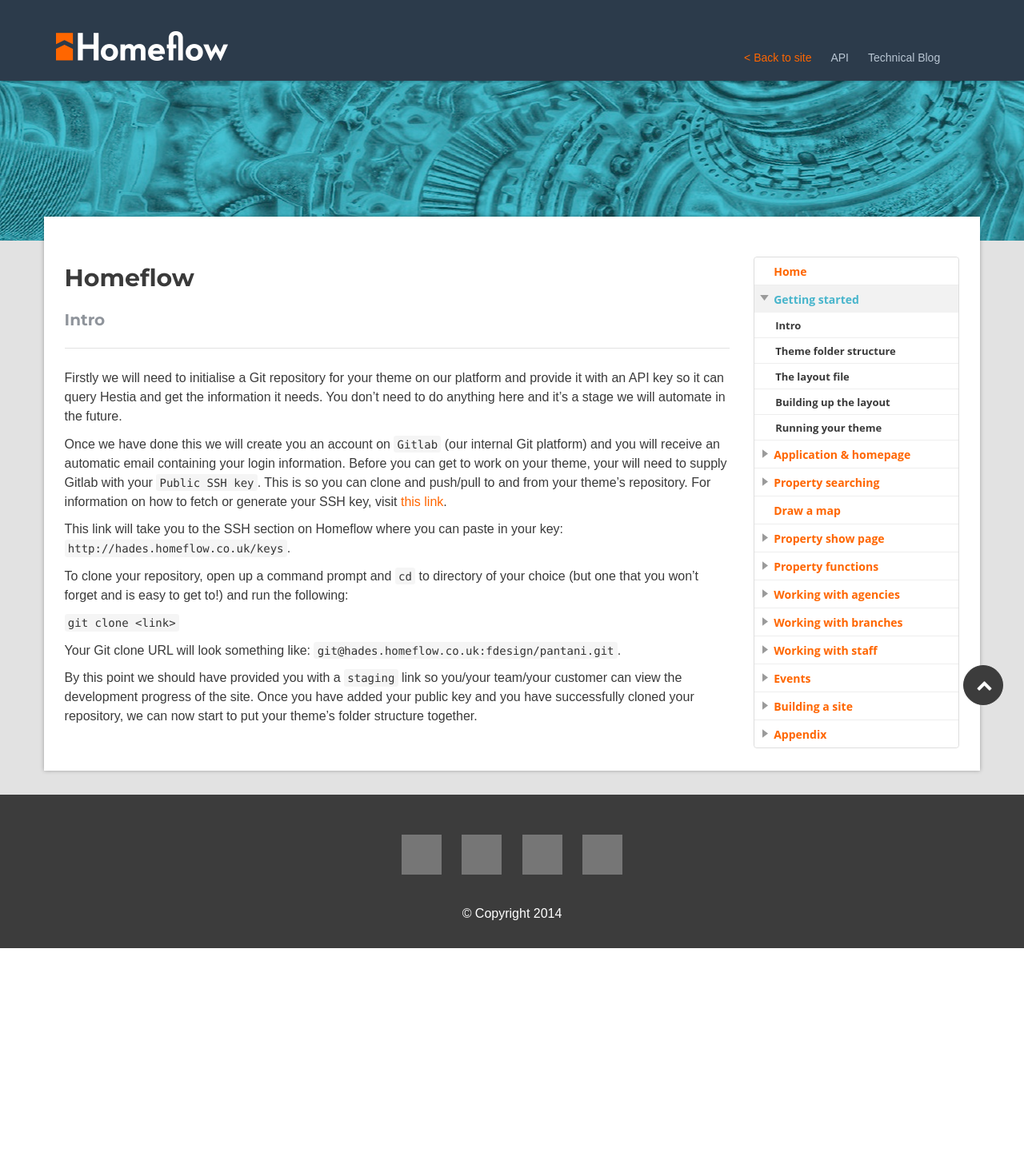
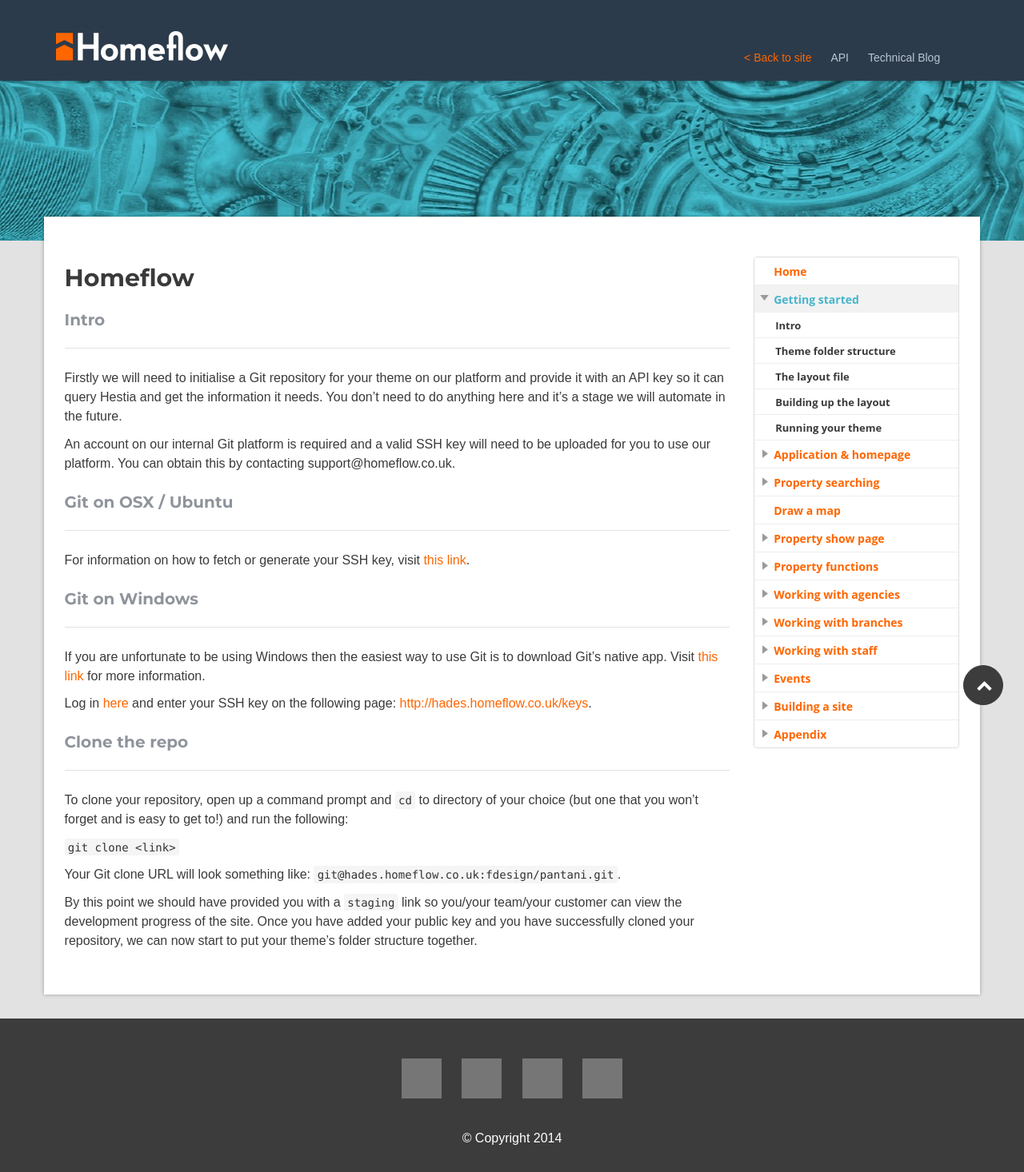
Before and after one commit to homeflow/homeflow.github.io, a Jekyll site: the page built from _posts/getting-started/2014-01-01-intro.md, in a window 1280 px wide. Shown: the whole page at 80% size. Built offline with Jekyll 4.4.1, drawn with Linux system fonts in a browser that asks for light colours; before the commit the page ends 1186 px from its top, so only the background shows below that; grey boxes are pictures that could not be loaded.

Commit message:
Wiki Git Documentation

```diff
--- a/_posts/getting-started/2014-01-01-intro.md
+++ b/_posts/getting-started/2014-01-01-intro.md
@@ -6,10 +6,18 @@ category: getting-started
 ---
 Firstly we will need to initialise a Git repository for your theme on our platform and provide it with an API key so it can query Hestia and get the information it needs. You don't need to do anything here and it's a stage we will automate in the future.
 
-Once we have done this we will create you an account on ``Gitlab`` (our internal Git platform) and you will receive an automatic email containing your login information. Before you can get to work on your theme, your will need to supply Gitlab with your ``Public SSH key``. This is so you can clone and push/pull to and from your theme's repository. For information on how to fetch or generate your SSH key, visit [this link](https://help.github.com/articles/generating-ssh-keys#platform-mac).
+An account on our internal Git platform is required and a valid SSH key will need to be uploaded for you to use our platform. You can obtain this by contacting support@homeflow.co.uk.
 
-This link will take you to the SSH section on Homeflow where you can paste in your key: ``http://hades.homeflow.co.uk/keys``.
 
+###Git on OSX / Ubuntu
+For information on how to fetch or generate your SSH key, visit [this link](https://help.github.com/articles/generating-ssh-keys#platform-mac).
+
+###Git on Windows
+If you are unfortunate to be using Windows then the easiest way to use Git is to download Git's native app. Visit [this link](https://help.github.com/articles/generating-ssh-keys#platform-windows) for more information.
+
+Log in [here](http://hades.homeflow.co.uk) and enter your SSH key on the following page: [http://hades.homeflow.co.uk/keys](http://hades.homeflow.co.uk/keys).
+
+###Clone the repo
 To clone your repository, open up a command prompt and ``cd`` to directory of your choice (but one that you won't forget and is easy to get to!) and run the following:
 
 ``git clone <link>``
```
